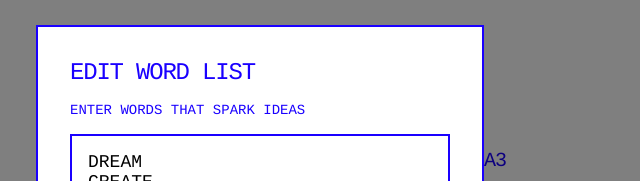
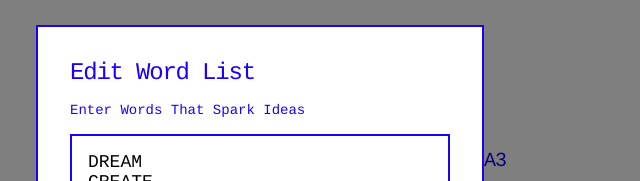
Before and after one commit to yifanxiax/inspiration-cards, a plain HTML site: page index.html in a window 1280 px wide. Both pictures are taken after a click on the button "Edit Words". Shown: the part 144-325 px from the top of the page, 380-1020 px from the left. Drawn offline with Linux system fonts and the light colour scheme.

Commit message:
Update index.html
upper case to lower case

```diff
--- a/index.html
+++ b/index.html
@@ -17,8 +17,8 @@
         <!-- Word List Editor Modal -->
         <div id="editorModal" class="modal">
             <div class="modal-content">
-                <h3>EDIT WORD LIST</h3>
-                <p class="modal-description">ENTER WORDS THAT SPARK IDEAS</p>
+                <h3>Edit Word List</h3>
+                <p class="modal-description">Enter Words That Spark Ideas</p>
                 <textarea id="wordInput" placeholder="DREAM&#10;CREATE&#10;INSPIRE&#10;..."></textarea>
                 <div class="modal-buttons">
                     <button id="updateBtn" class="btn">Update</button>
```
